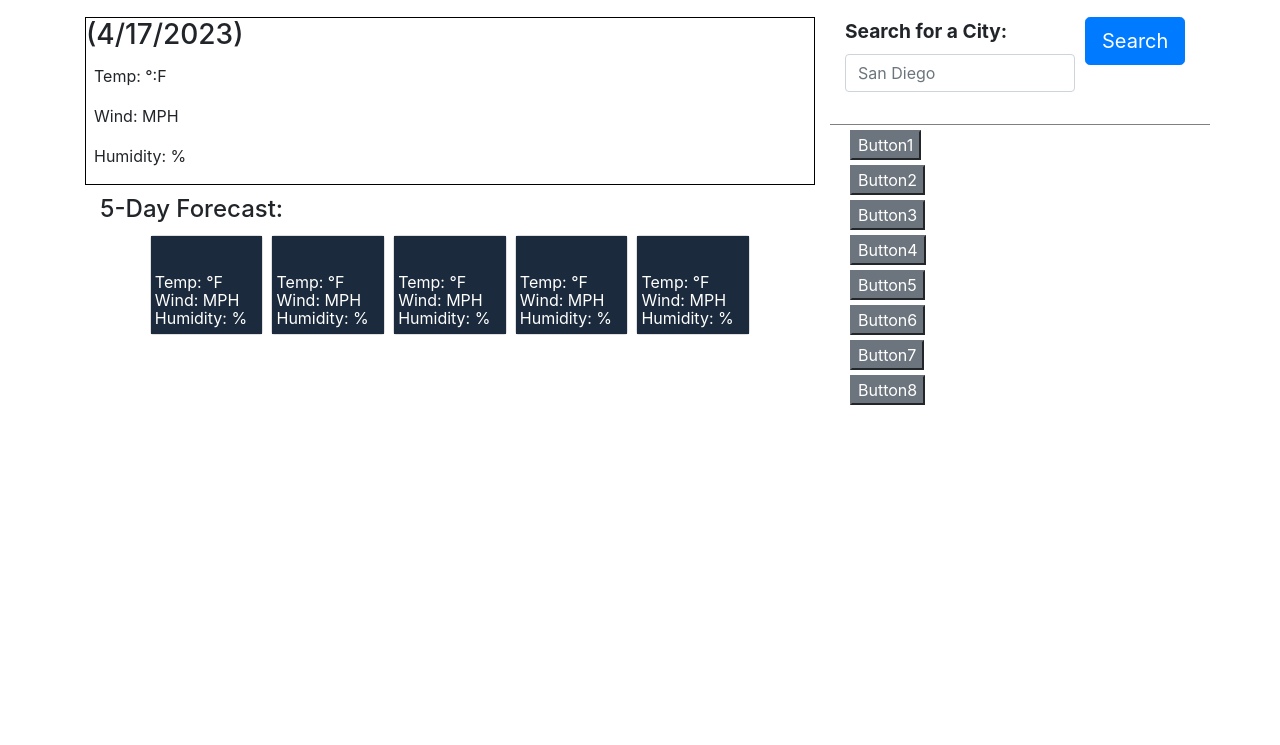
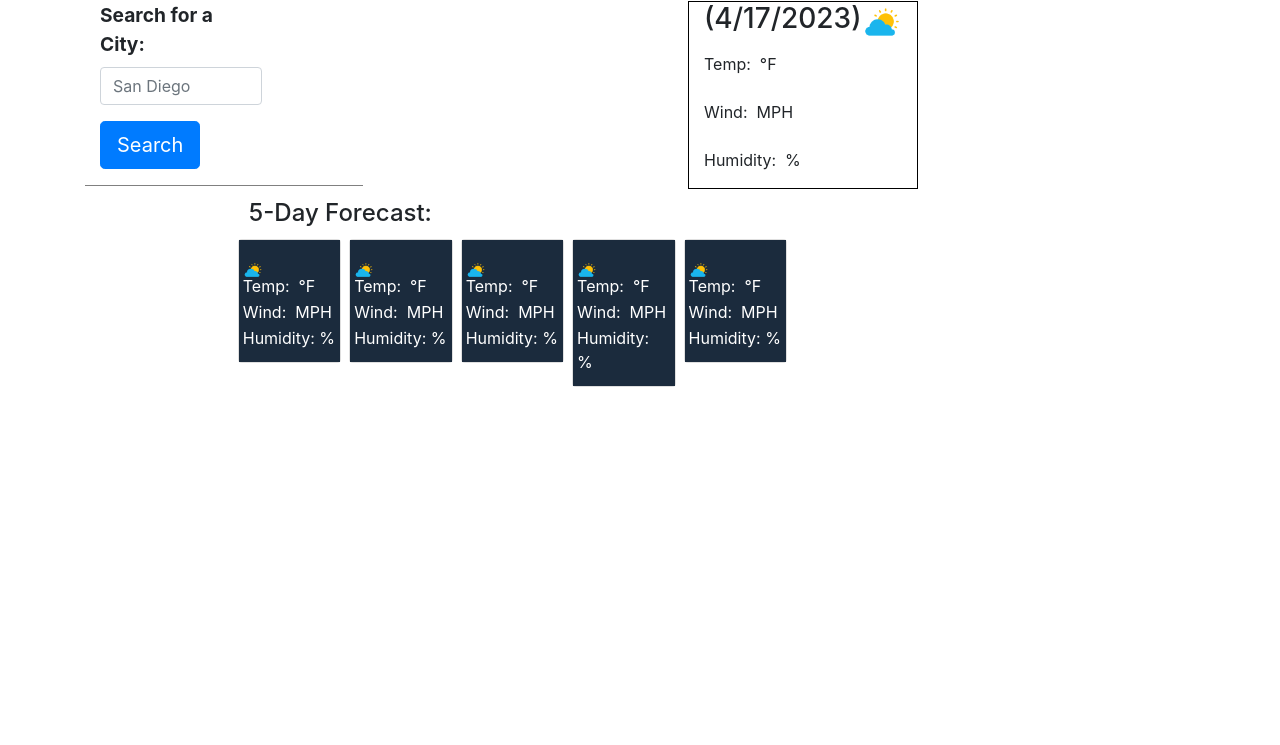
Before and after one commit to maeahmad/Weather-Dashboard, a plain HTML site: page index.html in a window 1280 px wide. Shown: the part 55-800 px from the top of the page. Drawn offline with nearby package versions, Linux system fonts and the light colour scheme.

Commit message:
added styling elements to keep information in one line

```diff
--- a/index.html
+++ b/index.html
@@ -8,9 +8,6 @@
     <title>Weather Dashboard</title>
     <link rel="stylesheet" href="https://stackpath.bootstrapcdn.com/bootstrap/4.5.0/css/bootstrap.min.css"
         integrity="sha384-9aIt2nRpC12Uk9gS9baDl411NQApFmC26EwAOH8WgZl5MYYxFfc+NcPb1dKGj7Sk" crossorigin="anonymous">
-    <link rel="preconnect" href="https://fonts.googleapis.com">
-    <link rel="preconnect" href="https://fonts.gstatic.com" crossorigin>
-    <link href="https://fonts.googleapis.com/css2?family=Schibsted+Grotesk&display=swap" rel="stylesheet">
     <link rel="stylesheet" href="style/style.css">
 </head>
 
@@ -21,147 +18,135 @@
             <h1>Weather Dashboard</h1>
         </div>
     </header>
+    <main class="container dashboard">
 
-    <main class="container dashboard">
-        <div class="row p-2">
-            <div class="col-sm-12 col-md-9 order-md-2"></div>
-        </div>
-
-        <div class="row">
-            <!-- Side search bar -->
-            <aside class="col-4 left-panel order-md-1">
-                <!-- <form> -->
-                <div class="form-row">
-                    <div class="form-group col-8">
-                        <label for="city-input"><b>Search for a City:</b></label>
-                        <input type="text" class="form-control" id="city-input" placeholder="San Diego">
-                    </div>
-                    <div class="col-auto">
-                        <button class="btn btn-primary btn-lg btn-block" id="search-btn">Search<i
-                                class="fas fa-search"></i></button>
-                    </div>
-                </div>
-                <!-- </form> -->
-
-                <div class="row recent-searches  mt-3">
-                    <div class="col-sm-12">
-                    </div>
-                </div>
-                <!-- Previously searched cities -->
-                <div class="row cityList m-0">
-                    <div class="d-grid gap-2">
-                        <button class="btn1 btn-secondary" type="button">Button1</button>
-                        <button class="btn2 btn-secondary" type="button">Button2</button>
-                        <button class="btn3 btn-secondary" type="button">Button3</button>
-                        <button class="btn4 btn-secondary" type="button">Button4</button>
-                        <button class="btn5 btn-secondary" type="button">Button5</button>
-                        <button class="btn6 btn-secondary" type="button">Button6</button>
-                        <button class="btn7 btn-secondary" type="button">Button7</button>
-                        <button class="btn8 btn-secondary" type="button">Button8</button>
-                    </div>
-                </div>
-            </aside>
-            <!-- Current city Daily weather forecast -->
-            <div class="col-8">
-                <div class="col-12 currentWeather p-0">
+        <!-- right column with current weather and forcast -->
+        <section class="col-sm-12 col-md-9 order-md-2">
+            <div class="row float-right current">
+                <div class="col-12 currentWeather">
                     <div class="d-flex cityName">
                         <h2 id="city"></h2>
                         <h3 id="date"></h3>
-                        <img id="weather-icon" />
+                        <img src="style/weather02-512.webp" height=40px width=40px id="weather-icon" />
                     </div>
-                    <p class="pt-1 pl-2">Temp: <span id="temperature"></span>&deg:F</p>
-                    <p class="pl-2">Wind: <span id="wind"></span>MPH </p>
-                    <p class="pl-2">Humidity: <span id="humidity"></span>%</p>
+                    <p class="pt-2">Temp: <span id="temperature"></span> &degF</p>
+                    <p class="pt-2">Wind: <span id="wind"></span> MPH </p>
+                    <p class="pt-2">Humidity: <span id="humidity"></span> %</p>
                 </div>
+            </div>
 
-                <!--Five Days forecast -->
-                <section class="col-12 fiveDay">
-                    <h2>5-Day Forecast:</h2>
-                    <div class="row forecast">
 
-                        <div class="col-sm 10 col-md-4 offset-lg-1 col-lg-2 p-1">
-                            <div class="card day-0 m-0 text center">
-                                <div class="card-body p-1">
-                                    <h3 class="card-title" id="date1"></h3>
-                                    <img id="weather-icon" />
-                                    <p class="card-subtitle md-2 text-muted"> Temp: <span class="fiveDay-temp1"></span>
-                                        &deg;F </p>
-                                    <p class="card-subtitle md-2 text-muted"> Wind: <span class="fiveDay-wind1"></span>
-                                        MPH </p>
-                                    <p class="card-subtitle md-2 text-muted"> Humidity: <span
-                                            class="fiveDay-humid1"></span>%
-                                    </p>
-                                </div>
+            <!--Five Days forecast -->
+            <section class="col-10 float-right fiveDay">
+                <h2>5-Day Forecast:</h2>
+                <div class="row forcast">
+
+                    <div class="col-sm-10 col-md-4 col-lg-2 p-1">
+                        <div class="card day-0">
+                            <div class="card-body p-1">
+                                <h3 class="card-title" id="date1"></h3>
+                                <img src="style/weather02-512.webp" height=20px width=20px id="weather-icon" />
+                                <p class="card-subtitle mb-2 text-muted"> Temp: <span class="fiveDay-temp1"></span>
+                                    &deg;F </p>
+                                <p class="card-subtitle mb-2 text-muted"> Wind: <span class="fiveDay-wind1"></span>
+                                    MPH </p>
+                                <p class="card-subtitle mb-2 text-muted"> Humidity: <span
+                                        class="fiveDay-humid1"></span>%
+                                </p>
                             </div>
                         </div>
+                    </div>
 
-                        <div class="col-sm 10 col-md-4 col-lg-2 p-1">
-                            <div class="card day-1 m-0">
-                                <div class="card-body p-1">
-                                    <p class="card-title" id="date2"></p>
-                                    <img id="weather-icon" />
-                                    <p class="card-subtitle md-2 text-muted">Temp: <span class="fiveDay-temp2"></span>
-                                        &deg;F </p>
-                                    <p class="card-subtitle md-2 text-muted">Wind: <span class="fiveDay-wind2"></span>
-                                        MPH </p>
-                                    <p class="card-subtitle md-2 text-muted">Humidity: <span
-                                            class="fiveDay-humid2"></span>%
-                                    </p>
-                                </div>
+                    <div class="col-sm-10 col-md-4 col-lg-2 p-1">
+                        <div class="card day-1">
+                            <div class="card-body p-1">
+                                <p class="card-title" id="date2"></p>
+                                <img src="style/weather02-512.webp" height=20px width=20px id="weather-icon" />
+                                <p class="card-subtitle mb-2 text-muted">Temp: <span class="fiveDay-temp2"></span>
+                                    &deg;F </p>
+                                <p class="card-subtitle mb-2 text-muted">Wind: <span class="fiveDay-wind2"></span>
+                                    MPH </p>
+                                <p class="card-subtitle mb-2 text-muted">Humidity: <span class="fiveDay-humid2"></span>%
+                                </p>
                             </div>
                         </div>
+                    </div>
 
-                        <div class="col-sm 10 col-md-4 col-lg-2 p-1">
-                            <div class="card day-2 m-0">
-                                <div class="card-body p-1">
-                                    <p class="card-title" id="date3"></p>
-                                    <img id="weather-icon" />
-                                    <p class="card-subtitle md-2 text-muted">Temp: <span class="fiveDay-temp3"></span>
-                                        &deg;F </p>
-                                    <p class="card-subtitle md-2 text-muted">Wind: <span class="fiveDay-wind3"></span>
-                                        MPH </p>
-                                    <p class="card-subtitle md-2 text-muted">Humidity: <span
-                                            class="fiveDay-humid3"></span>%
-                                    </p>
-                                </div>
+                    <div class="col-sm-10 col-md-4 col-lg-2 p-1">
+                        <div class="card day-2">
+                            <div class="card-body p-1">
+                                <p class="card-title" id="date3"></p>
+                                <img src="style/weather02-512.webp" height=20px width=20px id="weather-icon" />
+                                <p class="card-subtitle mb-2 text-muted">Temp: <span class="fiveDay-temp3"></span>
+                                    &deg;F </p>
+                                <p class="card-subtitle mb-2 text-muted">Wind: <span class="fiveDay-wind3"></span>
+                                    MPH </p>
+                                <p class="card-subtitle mb-2 text-muted">Humidity: <span class="fiveDay-humid3"></span>%
+                                </p>
                             </div>
                         </div>
+                    </div>
 
-                        <div class="col-sm 10 col-md-4 col-lg-2 p-1">
-                            <div class="card day-3 m-0">
-                                <div class="card-body p-1">
-                                    <p class="card-title" id="date4"></p>
-                                    <img id="weather-icon" />
-                                    <p class="card-subtitle md-2 text-muted">Temp: <span class="fiveDay-temp4"></span>
-                                        &deg;F </p>
-                                    <p class="card-subtitle md-2 text-muted">Wind: <span class="fiveDay-wind4"></span>
-                                        MPH </p>
-                                    <p class="card-subtitle md-2 text-muted">Humidity: <span
-                                            class="fiveDay-humid4"></span> %
-                                    </p>
-                                </div>
+                    <div class="col-sm-10 col-md-4 col-lg-2 p-1">
+                        <div class="card day-3">
+                            <div class="card-body p-1">
+                                <p class="card-title" id="date4"></p>
+                                <img src="style/weather02-512.webp" height=20px width=20px id="weather-icon" />
+                                <p class="card-subtitle mb-2 text-muted">Temp: <span class="fiveDay-temp4"></span>
+                                    &deg;F </p>
+                                <p class="card-subtitle mb-2 text-muted">Wind: <span class="fiveDay-wind4"></span>
+                                    MPH </p>
+                                <p class="card-subtitle mb-2 text-muted">Humidity: <span class="fiveDay-humid4"></span>
+                                    %
+                                </p>
                             </div>
                         </div>
+                    </div>
 
-                        <div class="col-sm 10 col-md-4 col-lg-2 p-1">
-                            <div class="card day-4 m-0">
-                                <div class="card-body p-1">
-                                    <p class="card-title" id="date5"></p>
-                                    <img id="weather-icon" />
-                                    <p class="card-subtitle md-2 text-muted">Temp: <span class="fiveDay-temp5"></span>
-                                        &deg;F </p>
-                                    <p class="card-subtitle md-2 text-muted">Wind: <span class="fiveDay-wind5"></span>
-                                        MPH </p>
-                                    <p class="card-subtitle md-2 text-muted">Humidity: <span
-                                            class="fiveDay-humid5"></span>%
-                                    </p>
-                                </div>
+                    <div class="col-sm-10 col-md-4 col-lg-2 p-1">
+                        <div class="card day-4">
+                            <div class="card-body p-1">
+                                <p class="card-title" id="date5"></p>
+                                <img src="style/weather02-512.webp" height=20px width=20px id="weather-icon" />
+                                <p class="card-subtitle mb-2 text-muted">Temp: <span class="fiveDay-temp5"></span>
+                                    &deg;F </p>
+                                <p class="card-subtitle mb-2 text-muted">Wind: <span class="fiveDay-wind5"></span>
+                                    MPH </p>
+                                <p class="card-subtitle mb-2 text-muted">Humidity: <span class="fiveDay-humid5"></span>%
+                                </p>
                             </div>
                         </div>
+                    </div>
+                </div>
+                </div>
+                </div>
+            </section>
+        </section>
+        <!-- left column for form -->
+        <aside class="col-sm-12 col-md-3 left-panel order-md-1">
+            <!-- <form> -->
+            <div class="form-row">
+                <div class="form-group col-8 align-top">
+                    <label for="city-input"><b>Search for a City:</b></label>
+                    <input type="text" class="form-control" id="city-input" placeholder="San Diego">
+                </div>
+                <div class="col-auto">
+                    <button class="btn btn-primary btn-lg btn-block" id="search-btn">Search<i
+                            class="fas fa-search"></i></button>
+                </div>
+            </div>
+            <!-- </form> -->
 
-                    </div>
-                </section>
+            <div class="row recent-searches  mt-3">
+                <div class="col-sm-12">
+                </div>
             </div>
+            <!-- Previously searched cities -->
+            <div class="row cityList m-0">
+            </div>
+            </div>
+        </aside>
+        </div>
         </div>
 
         </div>
@@ -172,6 +157,7 @@
     <script src="https://code.jquery.com/jquery-3.5.1.min.js"
         integrity="sha256-9/aliU8dGd2tb6OSsuzixeV4y/faTqgFtohetphbbj0=" crossorigin="anonymous"></script>
     <script src="https://cdnjs.cloudflare.com/ajax/libs/moment.js/2.27.0/moment.min.js"></script>
+    <script src="https://cdnjs.cloudflare.com/ajax/libs/jquery/3.2.1/jquery.min.js"></script>
     <script src="style/javascript.js"></script>
 </body>
 
```
Also changed, not shown: style/javascript.js (+36 -0 lines), style/style.css (+24 -0 lines), style/weather02-512.webp (added).
